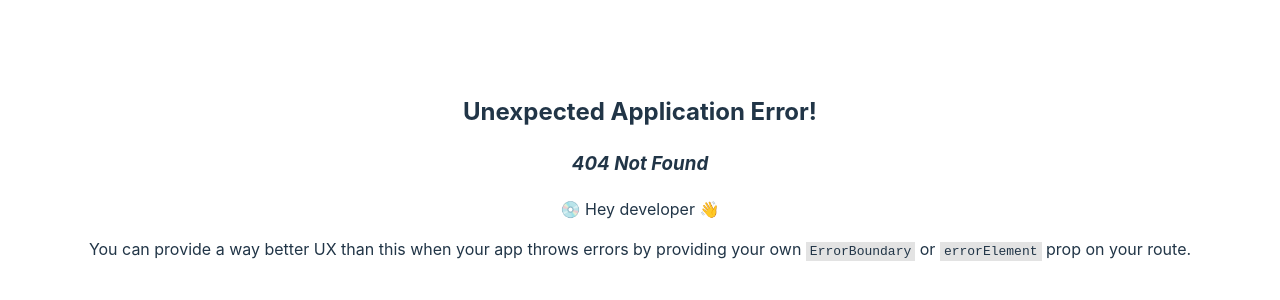
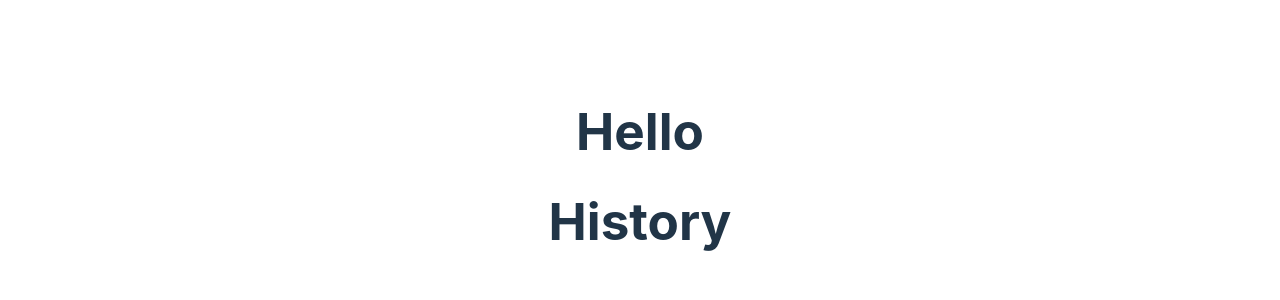
Before and after one commit to tryber/dev-na-pratica-01, a React (Vite) app in the folder app/: page /history in a window 1280 px wide. Before the commit this address had no page. Shown: the part 224-524 px from the top of the page. Built offline with nearby package versions, Linux system fonts and the light colour scheme.

Commit message:
criando rota de history

```diff
--- a/app/src/App.tsx
+++ b/app/src/App.tsx
@@ -4,12 +4,14 @@
 } from 'react-router-dom';
 import Home from './page/Home';
 import './App.css';
+import History from './page/History';
 
 function App(): JSX.Element {
   const router = createBrowserRouter(
-    createRoutesFromElements(
+    createRoutesFromElements([
       <Route path="/" element={<Home />} />,
-    ),
+      <Route path="/history" element={<History />} />,
+    ]),
   );
 
   return (
--- /dev/null
+++ b/app/src/page/History.tsx
@@ -0,0 +1,12 @@
+import React from 'react';
+
+function History(): JSX.Element {
+  return (
+    <div>
+      <h1>Hello</h1>
+      <h1>History</h1>
+    </div>
+  );
+}
+
+export default History;
```
